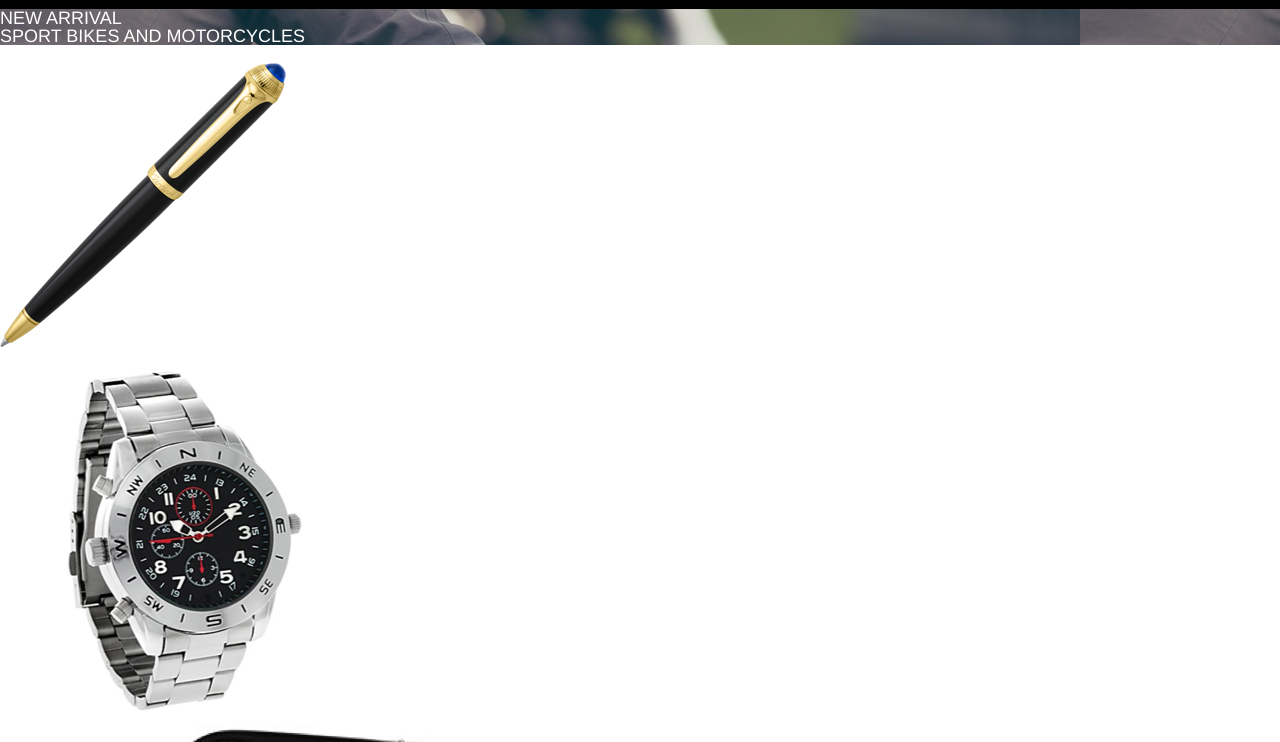
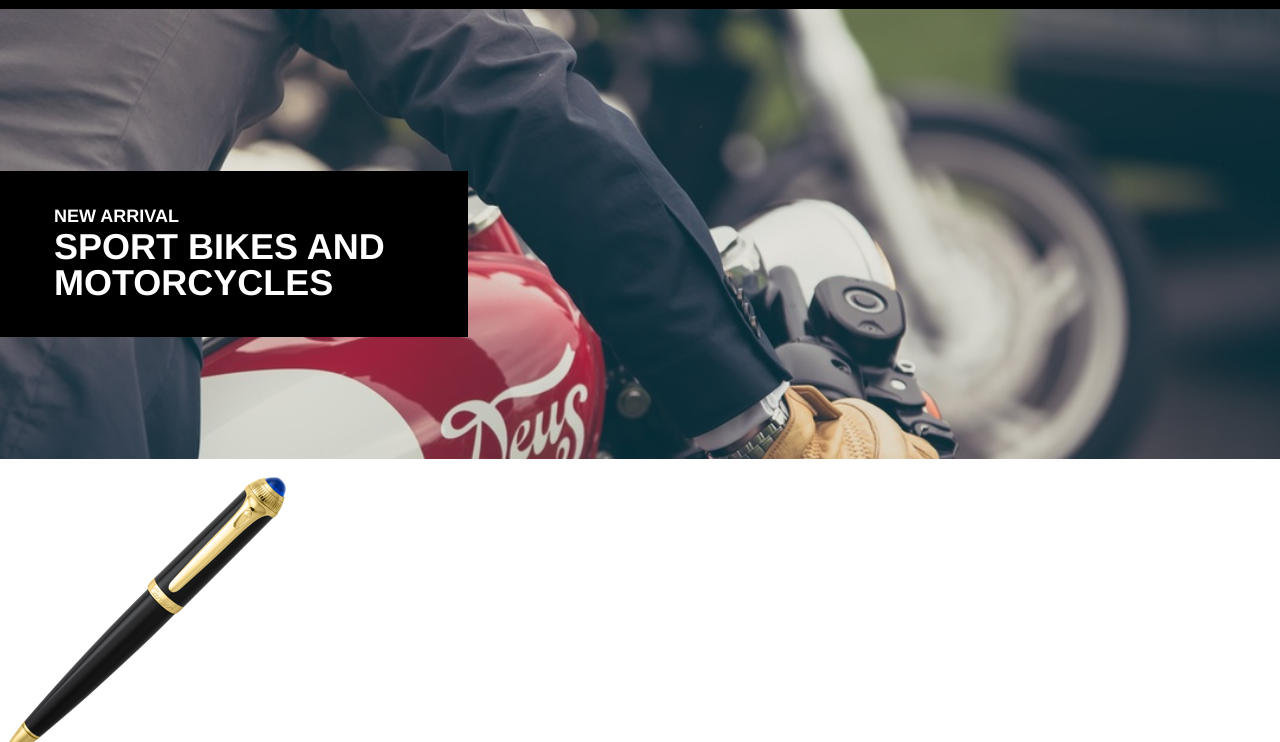
Before and after one commit to SandraSw/SecretAgentSupply, a plain HTML site: page index.html in a window 1280 px wide. Shown: the part 42-784 px from the top of the page. Drawn offline with Linux system fonts and the light colour scheme.

Commit message:
Style main banner in CSS.

```diff
--- a/Resources/CSS/style.css
+++ b/Resources/CSS/style.css
@@ -35,4 +35,25 @@ html {
 
 .main-banner {
   background-image: url("../images/moto.jpeg");
+  background-size: cover;
+  height: 25rem;
 }
+
+.title {
+  background-color: black;
+  padding: 2rem 3rem;
+  position: relative;
+  top: 9rem;
+  width: 20rem;
+}
+
+.title h4 {
+  font-size: 1rem;
+  font-weight: bold;
+  margin-bottom: 0.25rem;
+}
+
+.title h1 {
+  font-size: 2rem;
+  font-weight: bold;
+}
```
